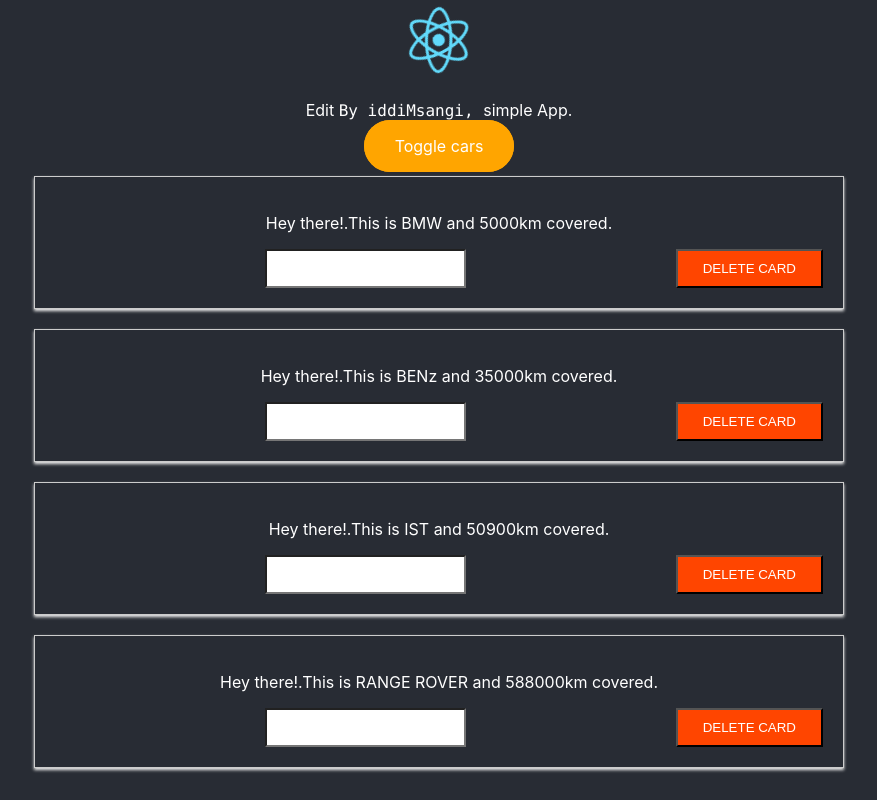
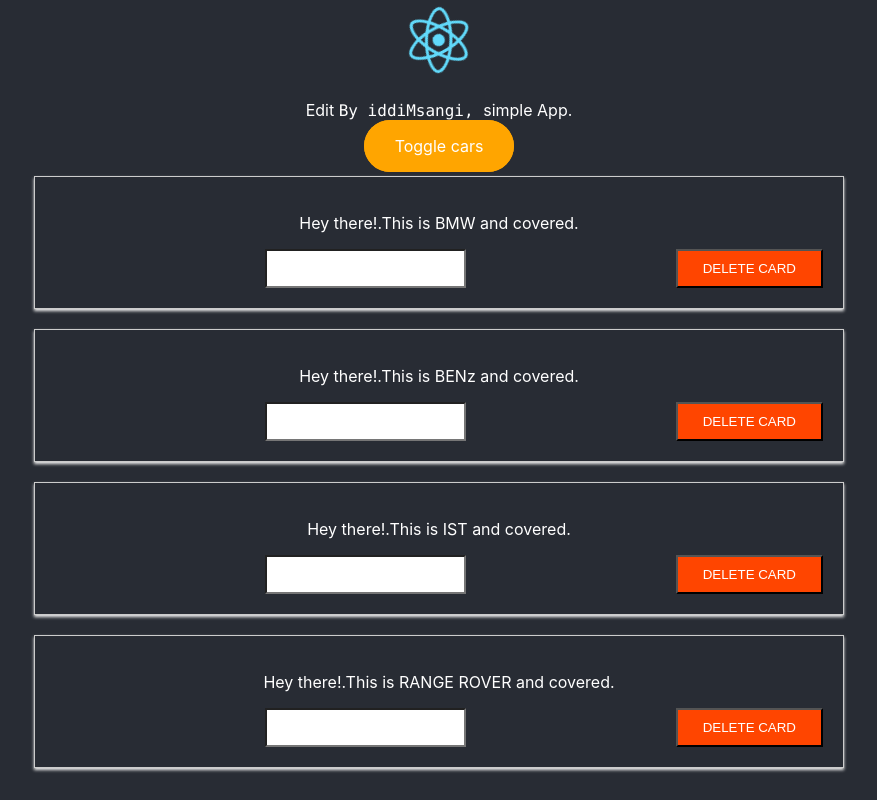
Before and after one commit to iddimsangi/react-component-structure, a React (Create React App) app: page / in a window 1280 px wide. Both pictures are taken after a click on the link "Toggle cars". Shown: the whole page, without its empty margins (201-1078 px from the left). Built offline with nearby package versions, Linux system fonts and the light colour scheme.

Commit message:
modify the car component props

```diff
--- a/src/Components/CarsList/Car/Car.js
+++ b/src/Components/CarsList/Car/Car.js
@@ -1,16 +1,12 @@
 import React from 'react'
 import './Car.css'
 export default function Car(props) {
+    const{ carName, milesCoverd} = props.carObj
     return (
-        <div
-        className="car-box"
-        draggable={true}
-        onDragOver={(ev) => ev.preventDefault()}
-        onDragStart={props.handleDrag}
-        onDrop={props.handleDrop}>
-            <p>Hey there!.This is {props.carName} and {props.milesCoverd} covered.</p>
+        <div className="car-box">
+            <p>Hey there!.This is {carName} and {milesCoverd} covered.</p>
             <button onClick={props.clicked}>delete card</button>
-            <input type="text" onChange={props.changed} />
+            <input type="text" onChange={props.changed}/>
         </div>
     )
 }
--- a/src/Components/CarsList/CarsList.js
+++ b/src/Components/CarsList/CarsList.js
@@ -1,46 +1,20 @@
-import React,{ useState } from 'react'
+import React from 'react'
 import Car from './Car/Car';
 
 function CarsList(props) {
-    const [dragId, setDragId] = useState();
-
-  const handleDrag = (ev) => {
-    setDragId(ev.currentTarget.id);
-  };
-
-  const handleDrop = (ev) => {
-    const dragBox = props.boxes.find((box) => box.id === dragId);
-    const dropBox = props.boxes.find((box) => box.id === ev.currentTarget.id);
-
-    const dragBoxOrder = dragBox.order;
-    const dropBoxOrder = dropBox.order;
-
-    const newBoxState = props.boxes.map((box) => {
-      if (box.id === dragId) {
-        box.order = dropBoxOrder;
-      }
-      if (box.id === ev.currentTarget.id) {
-        box.order = dragBoxOrder;
-      }
-      return box;
-    });
-
-    // setBoxes(newBoxState);
-    // props.setBoxes(newBoxState);
-    props.setBoxes = newBoxState;
-  };
+console.log(props);
     return (
         <div>
             {
-                props.cars.sort((a, b) => a.order - b.order).map((car, index) =>{
+                props.cars.map((car, index) =>{
                     return <Car
-                    carName={car.carName}
-                    milesCoverd={car.miles}
+                    // carName={car.carName}
+                    // milesCoverd={car.miles}
                     key={car.id}
+                    carObj = {car}
                     clicked={() =>props.delHandler(index)}
                     changed={(event) => props.nameChanger(event, car.id)}
-                    handleDrag={(ev) =>handleDrag(car.id)}
-                    handleDrop={(ev) =>handleDrop(car.id)}/>
+                   />
                 })
             }
         </div>
--- a/src/Containers/App.js
+++ b/src/Containers/App.js
@@ -9,7 +9,7 @@
           {id:'009', carName:'BMW', miles:'5000km'},
           {id:'002', carName:'BENz', miles:'35000km'},
           {id:'008', carName:'IST', miles:'50900km'},
-          {id:'900', carName:'RANGE ROVER', miles:'588000km'},
+          {id:'900', carName:'RANGE ROVER', miles:'588000km'}
         ],
         showCars:false
     }
@@ -48,8 +48,7 @@
           cars={this.state.cars}
           nameChanger={this.nameChangerHandler}
           delHandler={this.ondelHandler}
-          boxes={this.state.cars}
-          setBoxes={this.state.cars}/>
+      />
       )
     }
     return (
--- /dev/null
+++ b/src/hoc/Aux.js
@@ -0,0 +1,4 @@
+import React from 'react'
+const Aux = (props) => props.children;
+
+export default Aux
```
